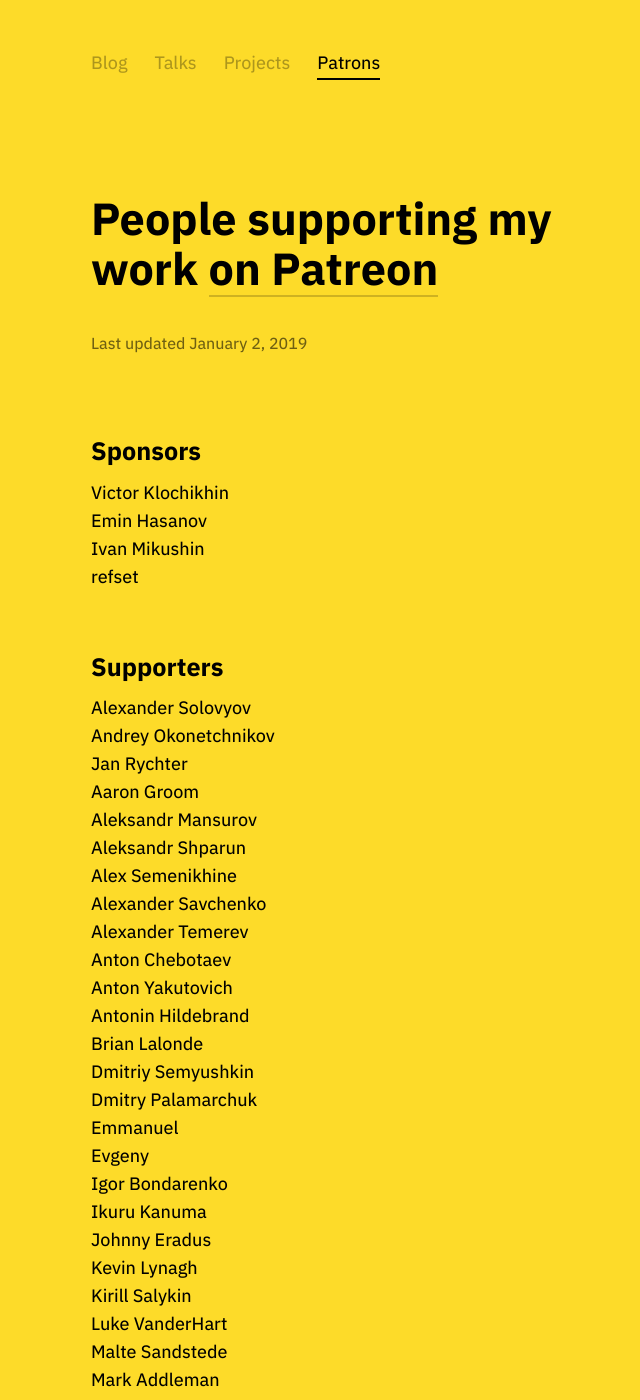
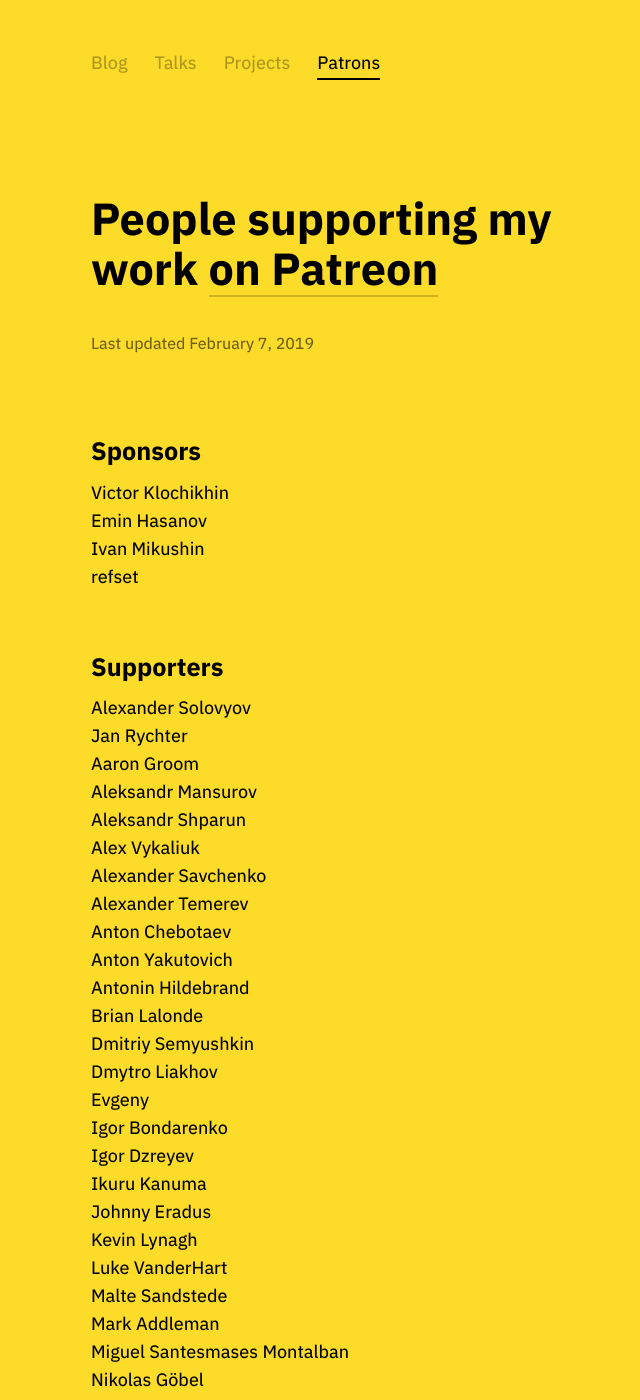
Before and after one commit to tonsky/tonsky.github.io, a Jekyll site: the page built from patrons/index.html, in a window 1280 px wide and 1400 px high. Shown: the whole window, without its empty margins (278-918 px from the left). Built offline with Jekyll 4.4.1, drawn with Linux system fonts in a browser that asks for light colours; some of the changed text lies outside the part shown.

Commit message:
Updated patrons list

```diff
--- a/patrons/index.html
+++ b/patrons/index.html
@@ -17,7 +17,7 @@
 <div class="post">
 
 <h1 class="title">People supporting my work <a href="https://patreon.com/tonsky" target="_blank">on Patreon</a></h1>
-<div class="footer">Last updated January 2, 2019</div>
+<div class="footer">Last updated February 7, 2019</div>
 
 <h2>Sponsors</h2>
 <li>Victor Klochikhin</li>
@@ -27,12 +27,11 @@
 
 <h2>Supporters</h2>
 <li>Alexander Solovyov</li>
-<li>Andrey Okonetchnikov </li>
 <li>Jan Rychter</li>
 <li>Aaron Groom</li>
 <li>Aleksandr Mansurov</li>
 <li>Aleksandr Shparun</li>
-<li>Alex Semenikhine</li>
+<li>Alex Vykaliuk</li>
 <li>Alexander Savchenko</li>
 <li>Alexander Temerev</li>
 <li>Anton Chebotaev</li>
@@ -40,19 +39,17 @@
 <li>Antonin Hildebrand</li>
 <li>Brian Lalonde</li>
 <li>Dmitriy Semyushkin</li>
-<li>Dmitry Palamarchuk</li>
-<li>Emmanuel</li>
+<li>Dmytro Liakhov</li>
 <li>Evgeny</li>
 <li>Igor Bondarenko</li>
+<li>Igor Dzreyev</li>
 <li>Ikuru Kanuma</li>
 <li>Johnny Eradus</li>
 <li>Kevin Lynagh</li>
-<li>Kirill Salykin</li>
 <li>Luke VanderHart</li>
 <li>Malte Sandstede</li>
 <li>Mark Addleman</li>
 <li>Miguel Santesmases Montalban</li>
-<li>Mykola Basov</li>
 <li>Nikolas Göbel</li>
 <li>nsa</li>
 <li>Pavel Birukov</li>
```
Also changed, not shown: other parts of patrons/index.html (+3 -1 lines).
